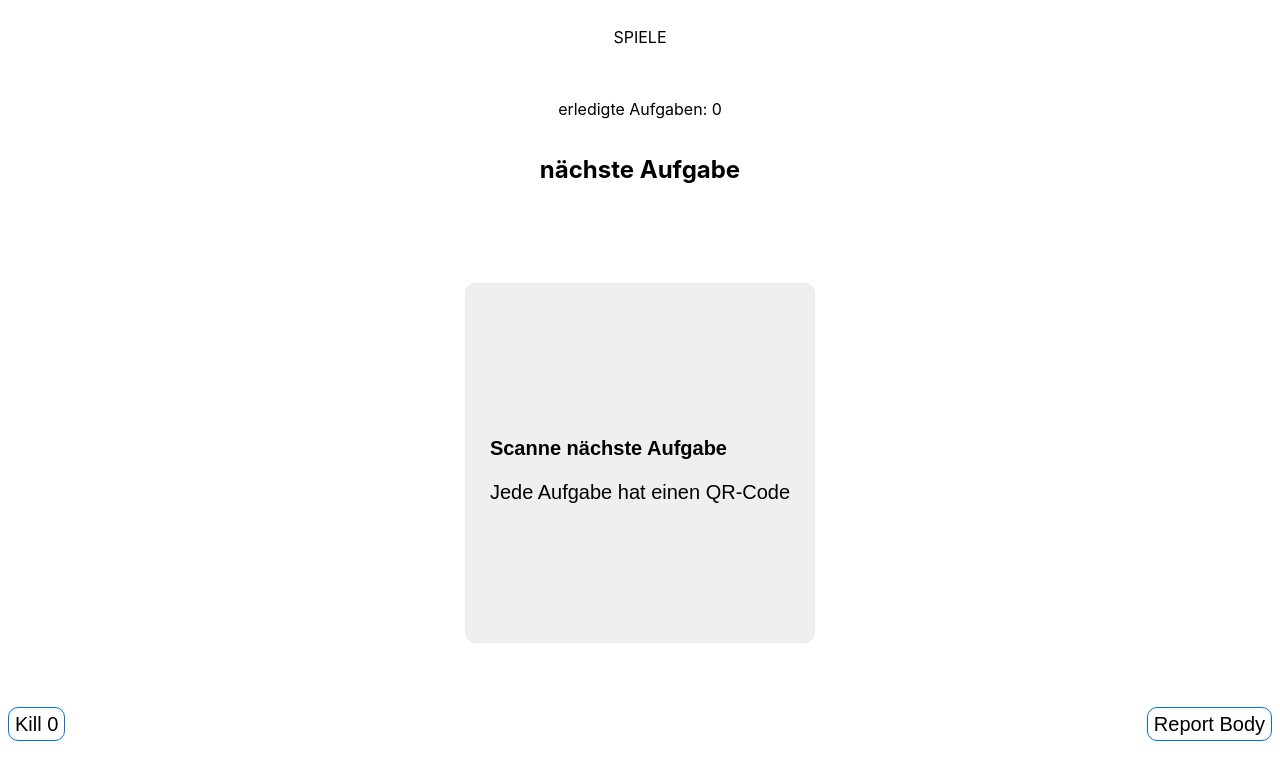
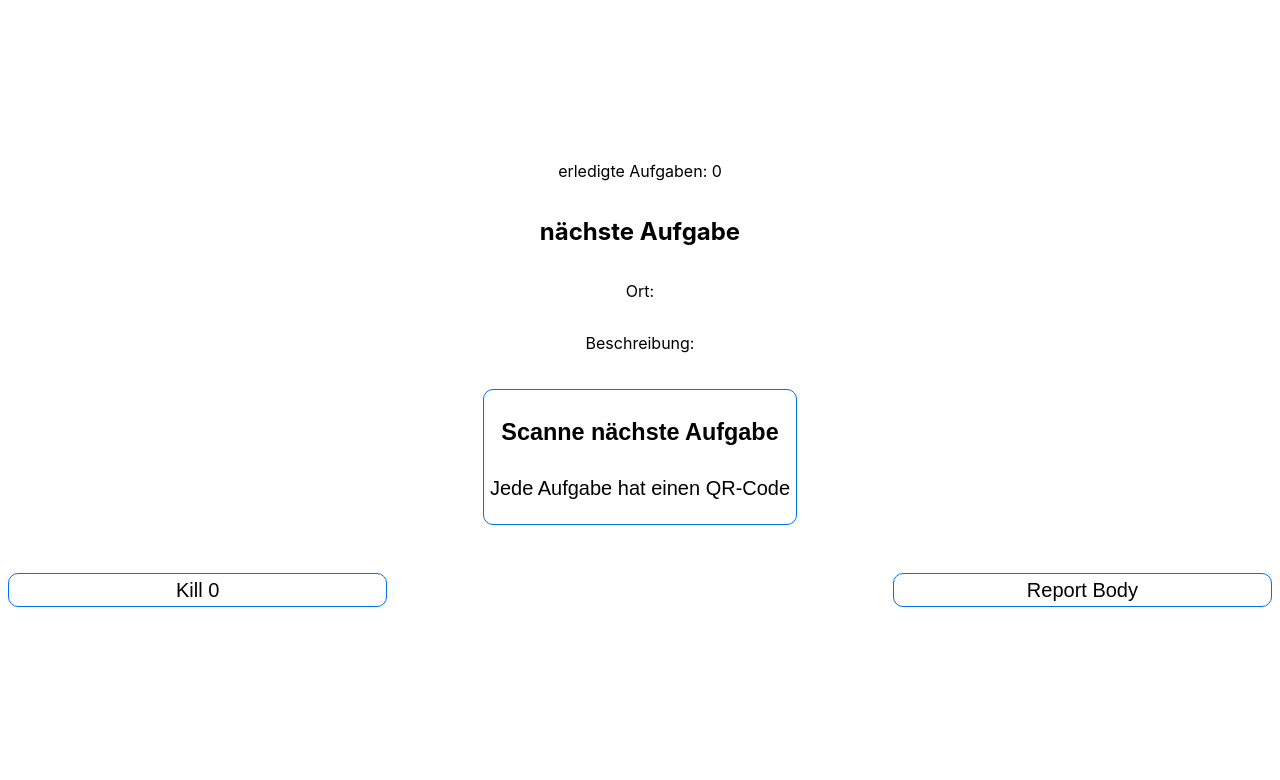
Before and after one commit to FlorianU/among-us-rl, a Next.js app: page /player-control in a window 1280 px wide. Shown: the top 780 px of the page. Built offline with nearby package versions, Linux system fonts and the light colour scheme.

Commit message:
implemented success

```diff
--- a/pages/player-control.js
+++ b/pages/player-control.js
@@ -1,10 +1,9 @@
-import Head from "next/head";
+import { useRouter } from "next/router";
+import { useEffect, useState } from "react";
+import { useAmongUsContext } from "../context/main-data";
 import styles from "../styles/Home.module.css";
-import { useRouter } from "next/router";
+import assignments from "./assignments.json";
 import players from "./players.json";
-import assignments from "./assignments.json";
-import { useState, useEffect } from "react";
-import { useAmongUsContext } from "../context/main-data";
 
 export default function Player() {
   const router = useRouter();
@@ -40,27 +39,28 @@ export default function Player() {
   };
 
   const onReportBodyButton = () => {
-    setAssignmentCounter(assignmentCounter + 1);
+    // report body
   };
 
   const onScanAssignmentButton = () => {
-    router.push({pathname: 'scan-assignment'});
+    router.push({ pathname: 'scan-assignment' });
   };
 
   return (
     <div className={styles.container}>
-        <p>SPIELE {currentUser?.id}</p>
-        <br />
       <p>erledigte Aufgaben: {assignmentCounter}</p>
       <h2>nächste Aufgabe</h2>
       <p>
+        Ort:       <br />
         {assignments[player?.assignmentOrder[assignmentCounter]]?.location}
       </p>
       <p>
+        Beschreibung:       <br />
         {assignments[player?.assignmentOrder[assignmentCounter]]?.description}
       </p>
-        <button onClick={onScanAssignmentButton} className={styles.card}>
-          <h2>Scanne nächste Aufgabe</h2>
+      <br />
+      <button onClick={onScanAssignmentButton} className={styles.button}>
+        <h3>Scanne nächste Aufgabe</h3>
         <p>Jede Aufgabe hat einen QR-Code</p>
       </button>
       <div className={styles.controlbar}>
@@ -68,10 +68,12 @@ export default function Player() {
           onClick={onKillButton}
           className={styles.button}
           disabled={killTimer > 0}
+          style={{ width: '30%' }}
         >
           Kill {killTimer}
         </button>
-          <button onClick={onReportBodyButton} className={styles.button}>
+        <button onClick={onReportBodyButton} className={styles.button}
+          style={{ width: '30%' }}>
           Report Body
         </button>
       </div>
```
Also changed, not shown: pages/scan-assignment.js (+9 -9 lines). Lines whose indentation alone changed are shown as unchanged.
